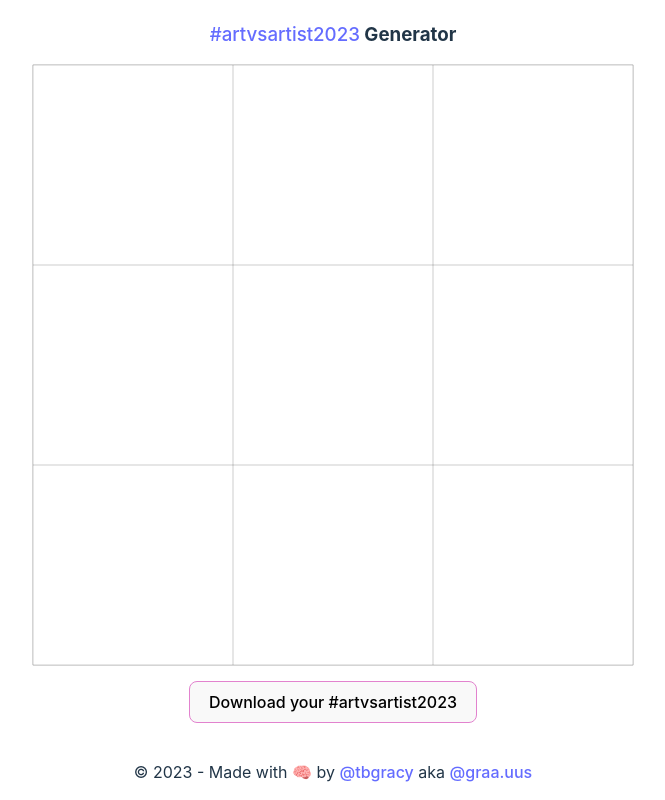
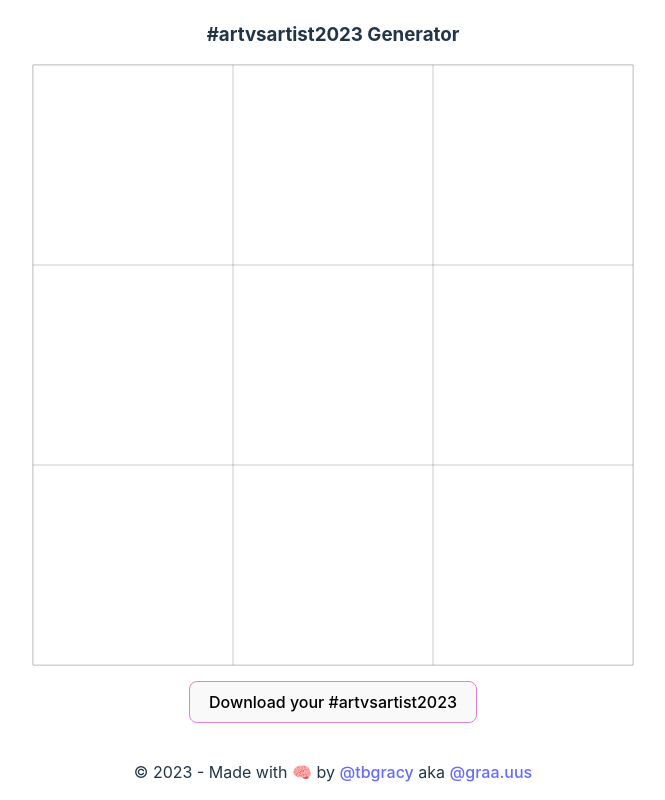
Before and after one commit to tbgracy/art-vs-artist, a React (Vite) app: page / in a window 1280 px wide. Shown: the whole page, without its empty margins (307-972 px from the left). Built offline with nearby package versions, Linux system fonts and the light colour scheme.

Commit message:
chore: Add google analytics tag

```diff
--- a/index.html
+++ b/index.html
@@ -1,13 +1,25 @@
 <!doctype html>
 <html lang="en">
+
 <head>
   <meta charset="UTF-8" />
   <link rel="icon" type="image/svg+xml" href="/vite.svg" />
   <meta name="viewport" content="width=device-width, initial-scale=1.0" />
   <title>Art vs Artist</title>
 </head>
+<!-- Google tag (gtag.js) -->
+<script async src="https://www.googletagmanager.com/gtag/js?id=G-ZWVVLRQWK4"></script>
+<script>
+  window.dataLayer = window.dataLayer || [];
+  function gtag() { dataLayer.push(arguments); }
+  gtag('js', new Date());
+
+  gtag('config', 'G-ZWVVLRQWK4');
+</script>
+
 <body>
   <div id="root"></div>
   <script type="module" src="/src/main.tsx"></script>
 </body>
+
 </html>
--- a/src/App.tsx
+++ b/src/App.tsx
@@ -21,7 +21,7 @@ function App() {
 
   return <>
     <main>
-      <h3><a className="hashtag" href='https://www.instagram.com/explore/tags/artvsartist' target='_blank'>#artvsartist{currentYear}</a> Generator</h3>
+      <h3><span className="hashtag">#artvsartist{currentYear}</span> Generator</h3>
       <SquaresContainer ref={frame} />
       <button onClick={saveImage}>Download your #artvsartist{currentYear}</button>
     </main>
```
Lines whose indentation alone changed are shown as unchanged.
